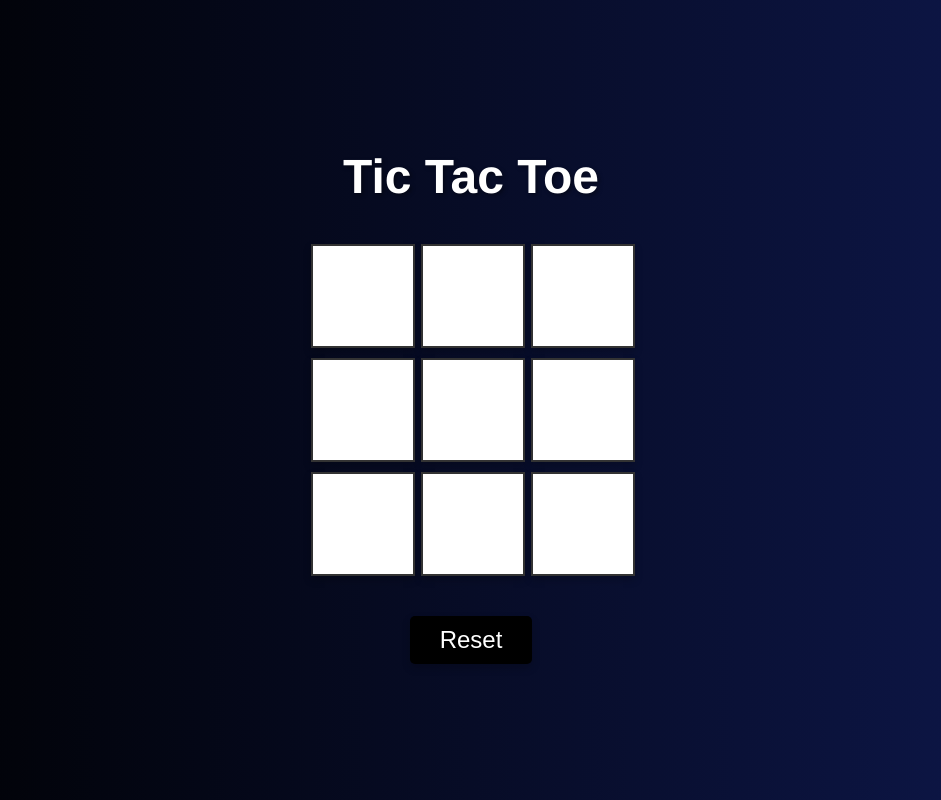
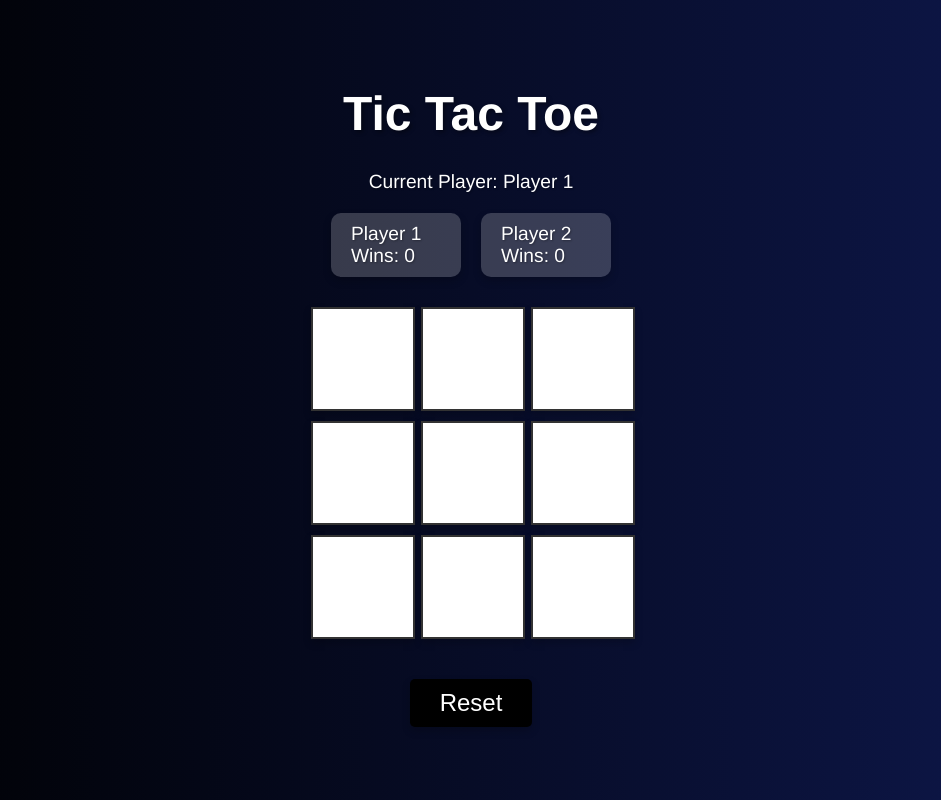
Before and after one commit to GylanSalih/TicTacToe-Game, a plain HTML site: page Index.html in a window 1280 px wide. Shown: the whole page, without its empty margins (169-1110 px from the left). Drawn offline with Linux system fonts and the light colour scheme.

Commit message:
Update Index.html

```diff
--- a/Index.html
+++ b/Index.html
@@ -6,6 +6,11 @@
 </head>
 <body>
     <h1>Tic Tac Toe</h1>
+    <div id="currentPlayer">Current Player: Player 1</div>
+    <div id="wins">
+        <div id="player1Wins">Player 1 Wins: 0</div>
+        <div id="player2Wins">Player 2 Wins: 0</div>
+    </div>
     <div id="board">
         <div class="square" id="0"></div>
         <div class="square" id="1"></div>
```
Lines whose indentation alone changed are shown as unchanged.
